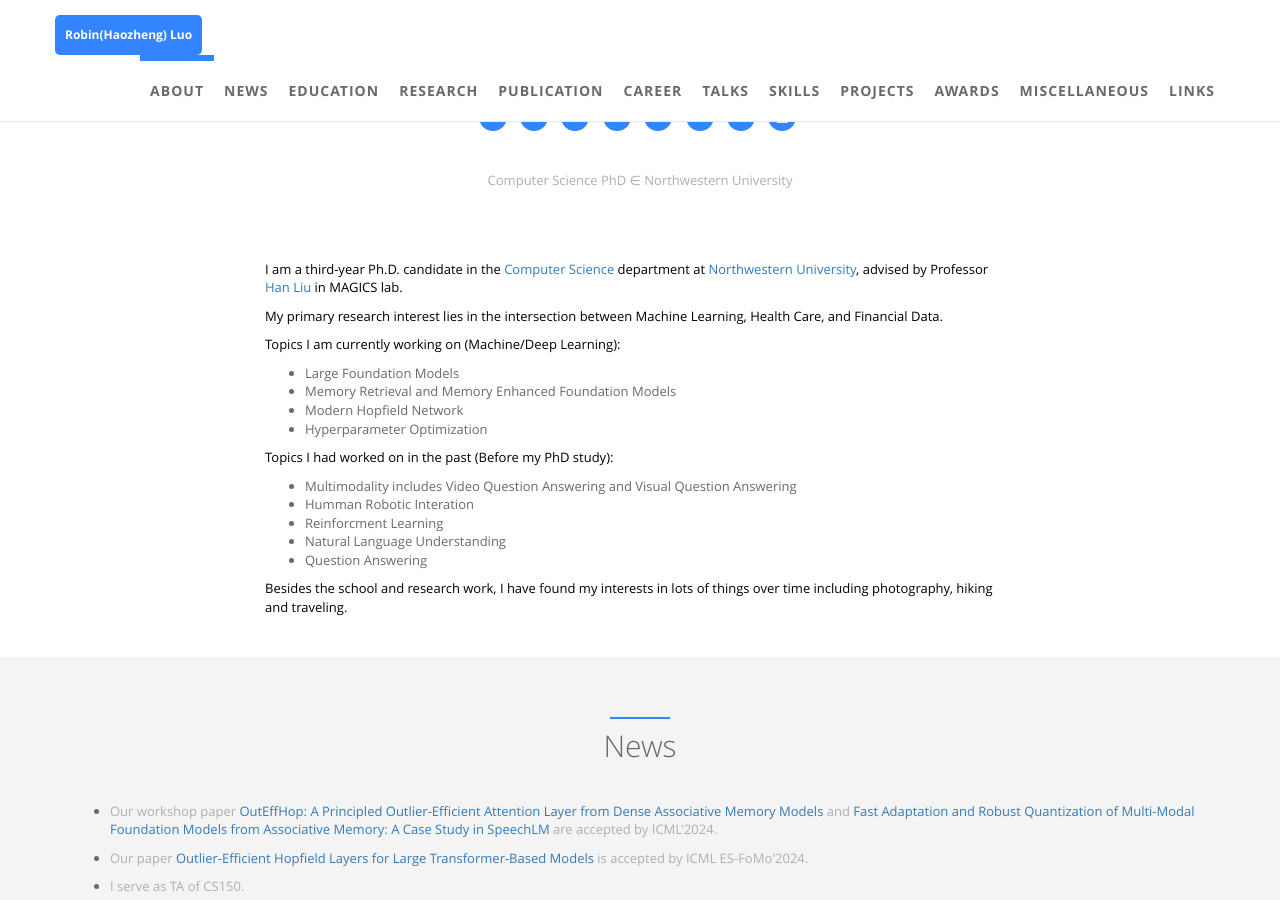
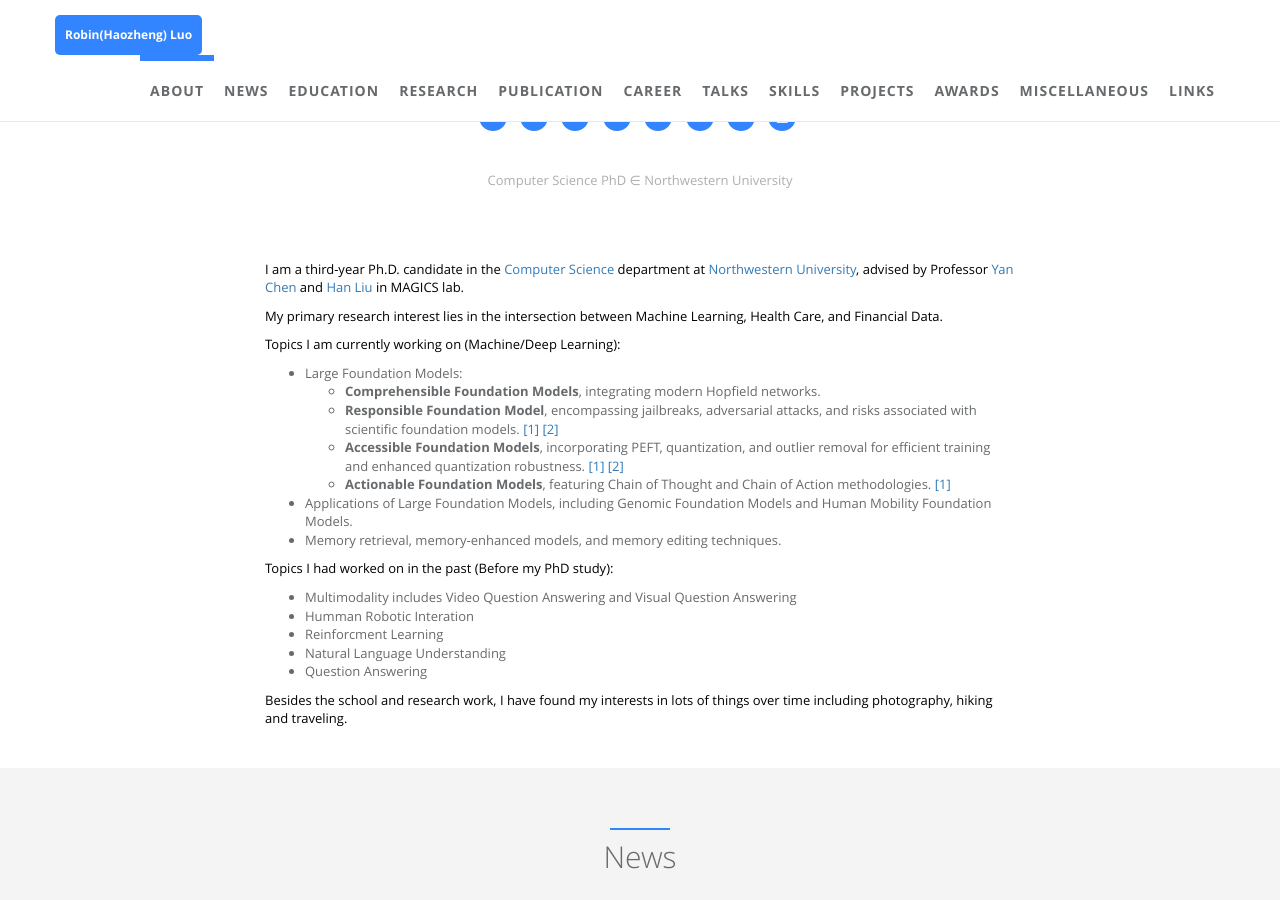
Before and after one commit to robinzixuan/robin.github.io, a Jekyll site: the page built from index.html, in a window 1280 px wide and 900 px high, scrolled down 689 px. Built offline with Jekyll 4.4.1, drawn with Linux system fonts in a browser that asks for light colours.

Commit message:
Update about.html

```diff
--- a/_includes/sections/about.html
+++ b/_includes/sections/about.html
@@ -90,14 +90,20 @@
             <p><span data-i18n="about_me.des">{{ site.author.desc }}</span></p>
         </div>
         <div class="col-lg-8 col-lg-offset-2 m-t-lg m-b-lg wow zoomIn">
-            <p style="color:black;">I am a third-year Ph.D. candidate in the <a href="https://www.mccormick.northwestern.edu/computer-science/">Computer Science</a> department at <a href="https://www.northwestern.edu/">Northwestern University</a>, advised by Professor <a href="https://www.mccormick.northwestern.edu/research-faculty/directory/profiles/liu-han.html">Han Liu</a> in MAGICS lab.</p>
+            <p style="color:black;">I am a third-year Ph.D. candidate in the <a href="https://www.mccormick.northwestern.edu/computer-science/">Computer Science</a> department at <a href="https://www.northwestern.edu/">Northwestern University</a>, advised by Professor <a href='https://users.cs.northwestern.edu/~ychen/'>Yan Chen</a> and <a href="https://www.mccormick.northwestern.edu/research-faculty/directory/profiles/liu-han.html">Han Liu</a> in MAGICS lab.</p>
             <p style="color:black;"> My primary research interest lies in the intersection between Machine Learning, Health Care, and Financial Data.</p>
             <p style="color:black;">Topics I am currently working on (Machine/Deep Learning):</p>
             <ul>
-              <li>Large Foundation Models</li>
-              <li>Memory Retrieval and Memory Enhanced Foundation Models</li>
-              <li>Modern Hopfield Network</li>
-              <li>Hyperparameter Optimization</li>
+              <li>Large Foundation Models:</li>
+                <ul>
+                  <li><b>Comprehensible Foundation Models</b>, integrating modern Hopfield networks. </li>
+                  <li><b>Responsible Foundation Model</b>, encompassing jailbreaks, adversarial attacks, and risks associated with scientific foundation models. <a href="https://arxiv.org/abs/2405.20653">[1]</a> <a href="https://arxiv.org/abs/2406.01514">[2]</a></li>
+                  <li><b>Accessible Foundation Models</b>, incorporating PEFT, quantization, and outlier removal for efficient training and enhanced quantization robustness. <a href="https://openreview.net/pdf/d4de66d4f151848c87dea393231d1ea19ff0b3cb.pdf">[1]</a> <a href="https://openreview.net/forum?id=kZBM2UYiQh">[2]</a> </li>
+                  <li><b>Actionable Foundation Models</b>, featuring Chain of Thought and Chain of Action methodologies. <a href="https://arxiv.org/abs/2403.17359">[1]</a></li>
+                </ul>
+               <li> Applications of Large Foundation Models, including Genomic Foundation Models and Human Mobility Foundation Models. </li>
+                <li> Memory retrieval, memory-enhanced models, and memory editing techniques.</li>
+
             </ul>
 
             <p style="color:black;">Topics I had worked on in the past (Before my PhD study): </p>
```
